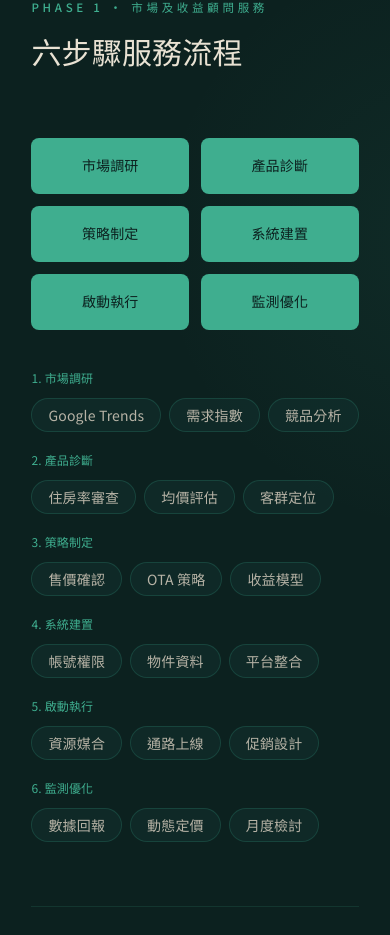
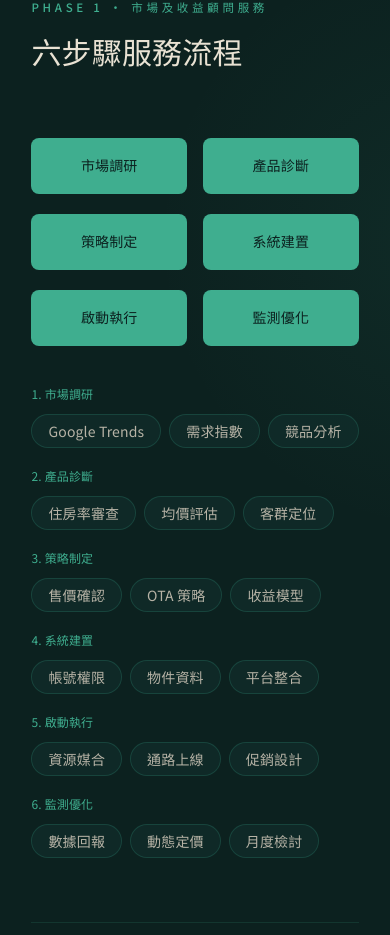
Before and after one commit to Samura87/aftertone-hospitality-lab, a Next.js app: page / in a window 390 px wide. Shown: the part 4936-5871 px from the top of the page. Built offline with nearby package versions, Linux system fonts and the light colour scheme.

Commit message:
fix: increase vertical gap between process steps on mobile

```diff
--- a/src/components/Sections.tsx
+++ b/src/components/Sections.tsx
@@ -132,7 +132,7 @@ export function Process() {
         />
 
         {/* 橫向流程標題列 */}
-        <div className="mt-16 grid grid-cols-2 gap-3 md:flex md:flex-wrap md:items-center md:justify-center md:gap-0">
+        <div className="mt-16 grid grid-cols-2 gap-x-4 gap-y-5 md:flex md:flex-wrap md:items-center md:justify-center md:gap-0">
           {process.map((p, i) => (
             <div key={p.no} className="flex items-center">
               <div className="flex h-14 w-full items-center justify-center rounded-lg bg-jade px-5 text-center text-sm font-600 leading-tight text-ink md:w-auto">
```
